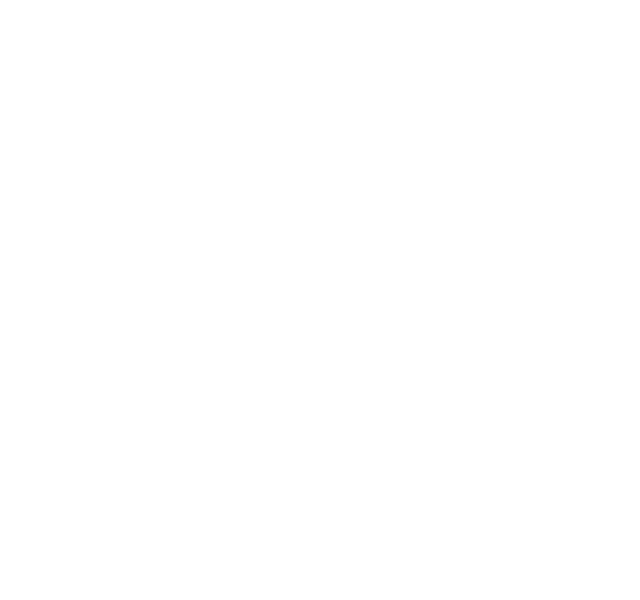
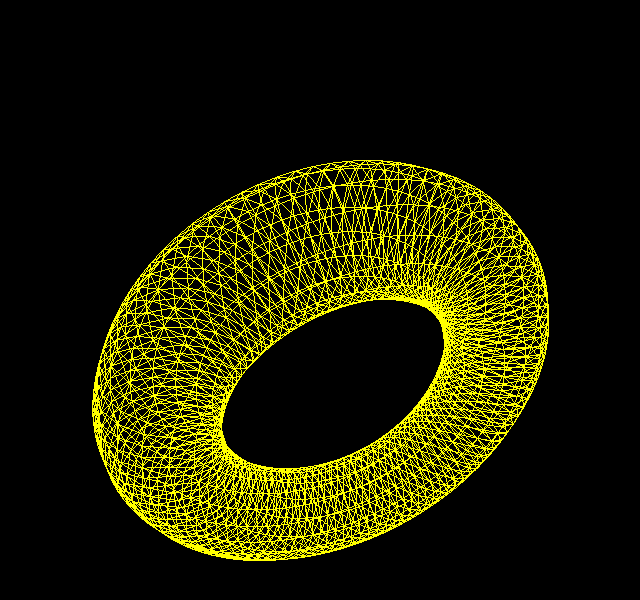
Before and after one commit to Riviets/3d-scene, a website built with Vite: page index.html in a window 1280 px wide. Shown: the whole page, without its empty margins (297-937 px from the left). Built offline with nearby package versions, Linux system fonts and the light colour scheme; animation ran at ten frames a second.

Commit message:
Added a scene with an animated in an infinite loop torus mesh

```diff
--- a/index.html
+++ b/index.html
@@ -7,7 +7,9 @@
     <title>Vite App</title>
   </head>
   <body>
-    <div id="app"></div>
+
+    <canvas id="bg"></canvas>
+
     <script type="module" src="/src/main.js"></script>
   </body>
 </html>
--- a/package.json
+++ b/package.json
@@ -10,5 +10,8 @@
   },
   "devDependencies": {
     "vite": "^6.2.0"
+  },
+  "dependencies": {
+    "three": "^0.175.0"
   }
 }
--- a/src/main.js
+++ b/src/main.js
@@ -0,0 +1,33 @@
+import './styles.css'
+
+import * as THREE from 'three'
+
+const scene = new THREE.Scene()
+
+const camera = new THREE.PerspectiveCamera(75, window.innerWidth / window.innerHeight, 0.1, 1000)
+
+const renderer = new THREE.WebGLRenderer({
+  canvas: document.querySelector('#bg')
+})
+
+renderer.setPixelRatio(window.devicePixelRatio)
+renderer.setSize(window.innerWidth, window.innerHeight)
+camera.position.setZ(30)
+
+const geometry = new THREE.TorusGeometry( 10, 3, 16, 100 )
+const material = new THREE.MeshBasicMaterial( { color: 0xffff00, wireframe: true } )
+const torus = new THREE.Mesh( geometry, material )
+scene.add( torus )
+
+function animate(){
+  requestAnimationFrame(animate)
+
+  torus.rotation.x += 0.01
+  torus.rotation.y += 0.005
+  torus.rotation.z += 0.01
+
+
+  renderer.render(scene, camera)
+}
+
+animate()
--- /dev/null
+++ b/src/styles.css
@@ -0,0 +1,5 @@
+canvas{
+    position: fixed;
+    top: 0;
+    left: 0;
+}
```
Also changed, not shown: 1 other file.
